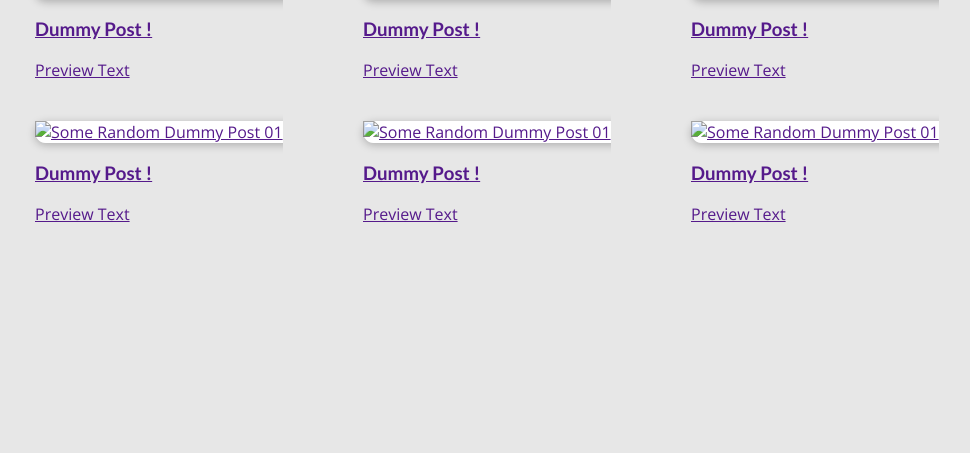
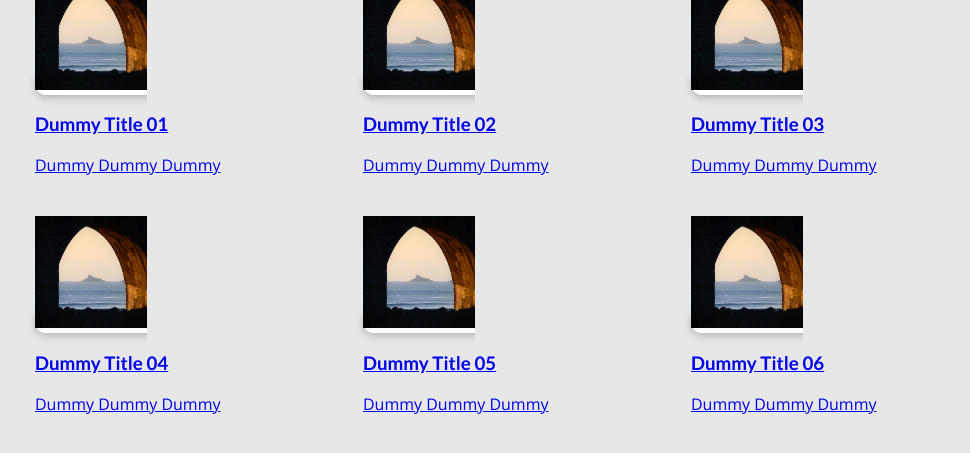
Before and after one commit to mr-possible/my-blog, a Django app: page /blog/all-posts in a window 1280 px wide. Shown: the part 175-628 px from the top of the page, without its empty margins (125-1095 px from the left). Run offline with Django 4.2, Linux system fonts and the light colour scheme.

Commit message:
Added dummy data to posts and did routing

```diff
--- a/blogapp/templates/blogapp/all-posts.html
+++ b/blogapp/templates/blogapp/all-posts.html
@@ -14,12 +14,9 @@
   <section id="all-posts">
     <h3>My Posts</h3>
     <ul>
-      {% include 'blogapp/includes/post.html' %}
-      {% include 'blogapp/includes/post.html' %}
-      {% include 'blogapp/includes/post.html' %}
-      {% include 'blogapp/includes/post.html' %}
-      {% include 'blogapp/includes/post.html' %}
-      {% include 'blogapp/includes/post.html' %}
+      {% for post in all_posts %}
+        {% include 'blogapp/includes/post.html' %}
+      {% endfor %}
     </ul>
   </section>
 {% endblock %}
--- a/blogapp/templates/blogapp/includes/post.html
+++ b/blogapp/templates/blogapp/includes/post.html
@@ -1,10 +1,13 @@
+{% load static %}
+
 <li>
   <article class="post">
-    <a href="">
-      <img src="" alt="Some Random Dummy Post 01"
+    <a href="{% url 'post-detail-page' slug=post.slug %}">
+      {% comment %} DONT GIVE SPACE WITH FILTERS - example - using the 'add' below {% endcomment %}
+      <img src="{% static 'blogapp/images/'|add:post.image %}" alt={{ post.image_alt }}
       <div class="post__content">
-        <h3>Dummy Post !</h3>
-        <p class="post__previewtext">Preview Text</p>
+        <h3>{{ post.title }}</h3>
+        <p class="post__previewtext">{{ post.preview_text }}</p>
       </div>
     </a>
   </article>
--- a/blogapp/templates/blogapp/index.html
+++ b/blogapp/templates/blogapp/index.html
@@ -23,7 +23,9 @@
   <section id="latest-posts">
     <h3>My Latest Posts</h3>
     <ul>
-      {% include 'blogapp/includes/post.html' %}
+      {% for post in posts %}
+        {% include 'blogapp/includes/post.html' %}
+      {% endfor %}
     </ul>
   </section>
 
--- a/blogapp/urls.py
+++ b/blogapp/urls.py
@@ -4,5 +4,5 @@ from . import views
 urlpatterns = [
     path('', views.starting_page, name="home-page"),
     path('all-posts', views.posts, name="all-posts"),
-    path('posts/<slug:slug>', views.post_detail, name="post-detail-page"),
+    path('post/<slug:slug>', views.post_detail, name="post-detail-page"),
 ]
--- a/blogapp/views.py
+++ b/blogapp/views.py
@@ -1,13 +1,88 @@
 from django.shortcuts import render
+from datetime import date
+
+# just added for now. Later these will be pulled from a database
+all_posts = [
+    {
+        "title": "Dummy Title 01",
+        "slug": "dummy-slug-seo-term1",
+        "image": "sample.jpg",
+        "image_alt": "wewewe",
+        "author": "Sambhav Dave",
+        "date": date(2022, 7, 10),
+        "preview_text": "Dummy Dummy Dummy",
+        "full_content": "Full Dummy Content"
+    },
+    {
+        "title": "Dummy Title 02",
+        "slug": "dummy-slug-seo-term2",
+        "image": "sample.jpg",
+        "image_alt": "wrfewf",
+        "author": "Sambhav Dave",
+        "date": date(2022, 7, 11),
+        "preview_text": "Dummy Dummy Dummy",
+        "full_content": "Full Dummy Content"
+    },
+    {
+        "title": "Dummy Title 03",
+        "slug": "dummy-slug-seo-term3",
+        "image": "sample.jpg",
+        "image_alt": "ijijji",
+        "author": "Sambhav Dave",
+        "date": date(2022, 7, 12),
+        "preview_text": "Dummy Dummy Dummy",
+        "full_content": "Full Dummy Content"
+    },
+    {
+        "title": "Dummy Title 04",
+        "slug": "dummy-slug-seo-term4",
+        "image": "sample.jpg",
+        "image_alt": "ijijji",
+        "author": "Sambhav Dave",
+        "date": date(2022, 7, 13),
+        "preview_text": "Dummy Dummy Dummy",
+        "full_content": "Full Dummy Content"
+    },
+    {
+        "title": "Dummy Title 05",
+        "slug": "dummy-slug-seo-term5",
+        "image": "sample.jpg",
+        "image_alt": "ijijji",
+        "author": "Sambhav Dave",
+        "date": date(2022, 7, 14),
+        "preview_text": "Dummy Dummy Dummy",
+        "full_content": "Full Dummy Content"
+    },
+    {
+        "title": "Dummy Title 06",
+        "slug": "dummy-slug-seo-term6",
+        "image": "sample.jpg",
+        "image_alt": "ijijji",
+        "author": "Sambhav Dave",
+        "date": date(2022, 7, 15),
+        "preview_text": "Dummy Dummy Dummy",
+        "full_content": "Full Dummy Content"
+    }
+]
+
+
+def get_date_from_posts(post):
+    return post['date']
 
 
 def starting_page(request):
-    return render(request, 'blogapp/index.html')
+    sorted_posts = sorted(all_posts, key=get_date_from_posts, reverse=True)
+    latest_posts = sorted_posts[:3]
+    return render(request, 'blogapp/index.html', {
+        "posts": latest_posts
+    })
 
 
 def posts(request):
-    return render(request, 'blogapp/all-posts.html')
+    return render(request, 'blogapp/all-posts.html', {
+        'all_posts': all_posts
+    })
 
 
-def post_detail(request):
-    pass
+def post_detail(request, slug):
+    return render(request, 'blogapp/post-detail.html')
```
Also changed, not shown: blogapp/static/blogapp/post-detail.css (added, +62 -0 lines), blogapp/templates/blogapp/post-detail.html (added, +28 -0 lines), blogapp/static/blogapp/images/sample.jpg (added).
